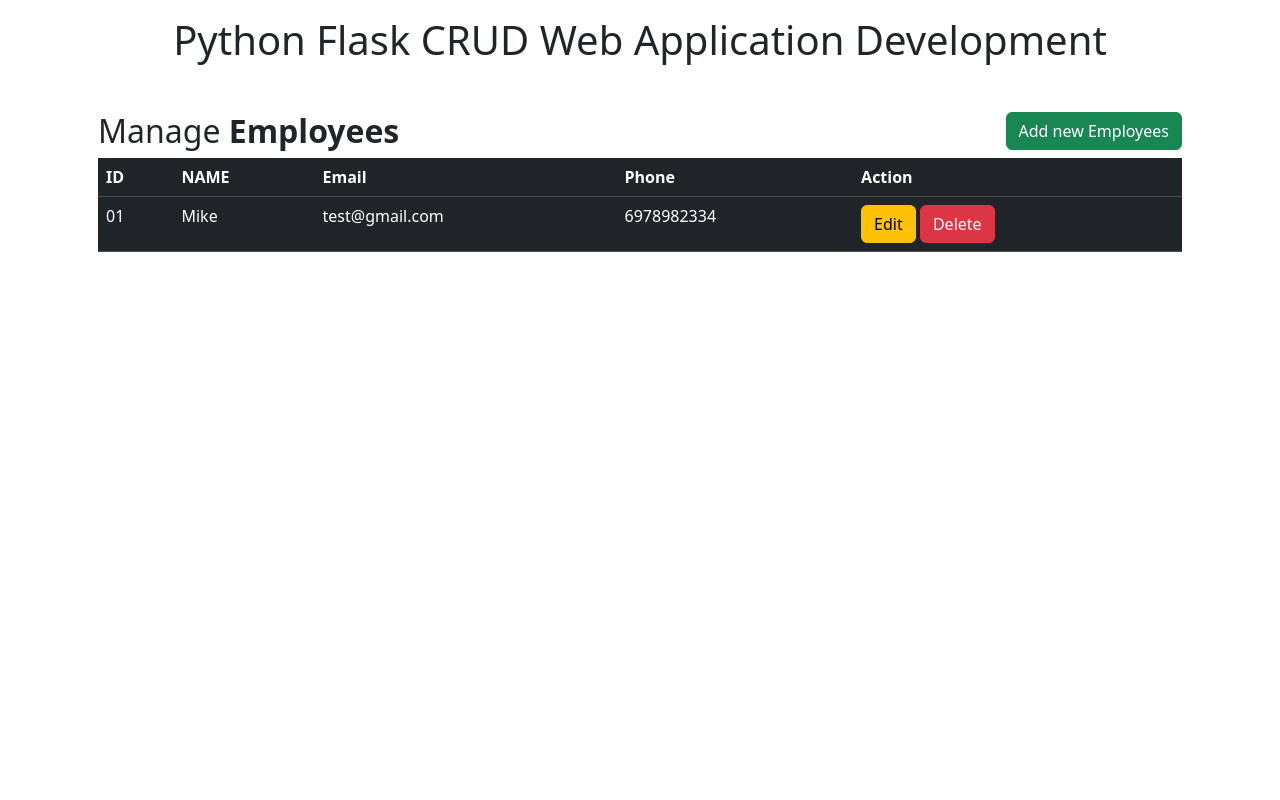
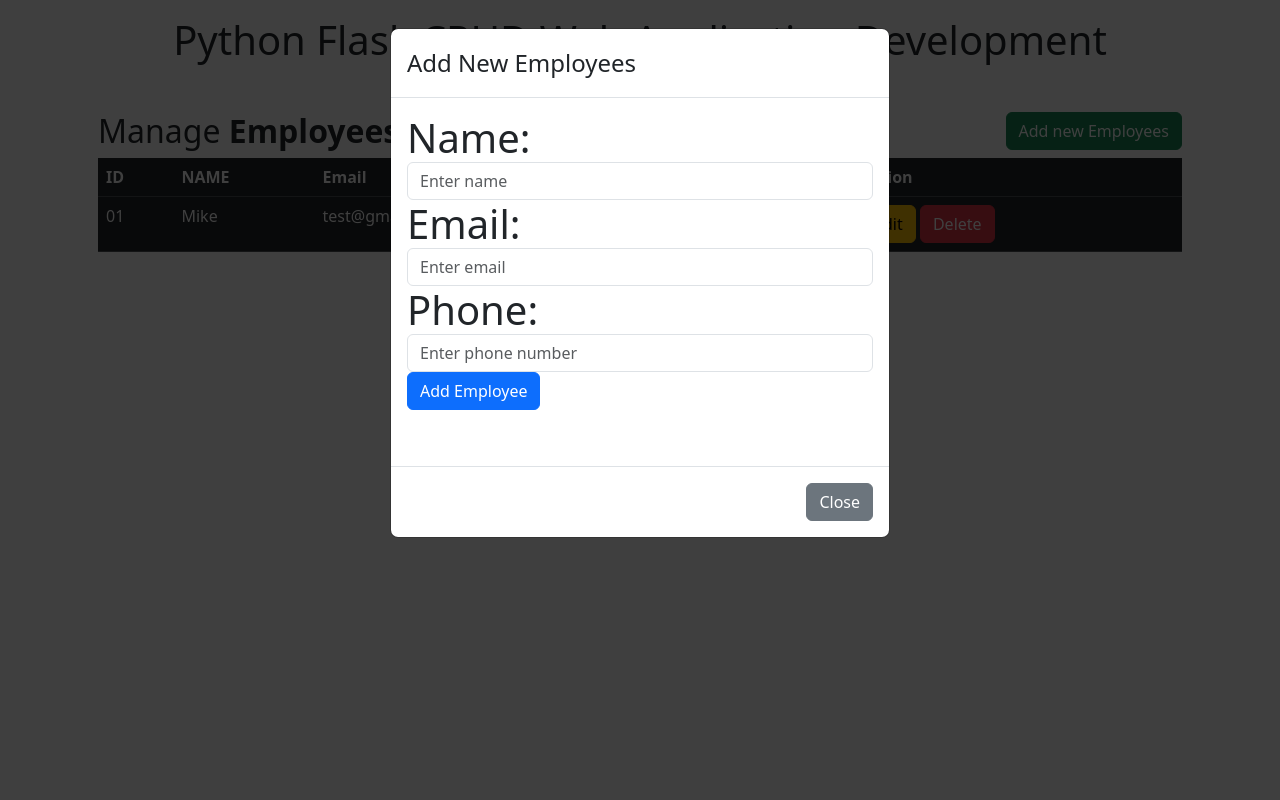
Before and after one commit to micksar/flask-sqlalchemy-templates, a Flask app: page / in a window 1280 px wide, after a click on "Add new Employees". Run offline with Flask 3, Linux system fonts and the light colour scheme; some libraries are stand-ins or nearby versions.

Commit message:
Finished html css

```diff
--- a/templates/base.html
+++ b/templates/base.html
@@ -1,5 +1,8 @@
 <head>
     <link href="https://cdn.jsdelivr.net/npm/bootstrap@5.3.0-alpha3/dist/css/bootstrap.min.css" rel="stylesheet" integrity="sha384-KK94CHFLLe+nY2dmCWGMq91rCGa5gtU4mk92HdvYe+M/SXH301p5ILy+dN9+nJOZ" crossorigin="anonymous">
+    <script src="https://ajax.googleapis.com/ajax/libs/jquery/3.6.4/jquery.min.js"></script>
+    <!-- Latest compiled JavaScript -->
+    <script src="https://maxcdn.bootstrapcdn.com/bootstrap/4.5.2/js/bootstrap.min.js"></script>
     <title>{% block title %} {% endblock %}</title>
 </head>
 
--- a/templates/index.html
+++ b/templates/index.html
@@ -36,6 +36,108 @@
                 </table>
 
             </div>
+
+
+
+<!-- Modal Add new employee -->
+<div id="mymodal" class="modal fade" role="dialog">
+    <div class="modal-dialog">
+      <div class="modal-content">
+        <div class="modal-header">
+          <h4 class="modal-title">Add New Employees</h4>
+        </div>
+
+        <div class="modal-body">
+
+          <form action="" method="POST">
+
+
+            <div class="form-group">
+              <label for="name">Name:</label>
+              <input type="text" class="form-control" id="name" placeholder="Enter name" required="1">
+            </div>
+
+            <div class="form-group">
+              <label for="email">Email:</label>
+              <input type="email" class="form-control" id="email" placeholder="Enter email" required="1">
+            </div>
+
+            <div class="form-group">
+              <label for="phone">Phone:</label>
+              <input type="tel" class="form-control" id="phone" placeholder="Enter phone number" required="1">
+            </div>
+
+            <div class="form-group">
+                <button class="btn btn-primary" type="submit">Add Employee</button>
+            </div>
+          </form>
+
+        </div>
+        <div class="modal-footer">
+          <button type="button" class="btn btn-secondary" data-dismiss="modal">Close</button>
+        </div>
+      </div>
+    </div>
+  </div>
+
+
+
+
+
+
+<!-- Modal Edit -->
+<div id="modaledit" class="modal fade" role="dialog">
+    <div class="modal-dialog">
+      <div class="modal-content">
+        <div class="modal-header">
+          <h4 class="modal-title">Update Information</h4>
+        </div>
+
+        <div class="modal-body">
+
+          <form action="" method="POST">
+
+
+            <div class="form-group">
+              <label for="name">Name:</label>
+              <input type="text" class="form-control" id="name" placeholder="Enter name" required="1">
+            </div>
+
+            <div class="form-group">
+              <label for="email">Email:</label>
+              <input type="email" class="form-control" id="email" placeholder="Enter email" required="1">
+            </div>
+
+            <div class="form-group">
+              <label for="phone">Phone:</label>
+              <input type="tel" class="form-control" id="phone" placeholder="Enter phone number" required="1">
+            </div>
+
+            <div class="form-group">
+                <button class="btn btn-primary" type="submit">Update</button>
+            </div>
+          </form>
+
+        </div>
+        <div class="modal-footer">
+          <button type="button" class="btn btn-secondary" data-dismiss="modal">Close</button>
+        </div>
+      </div>
+    </div>
+  </div>
+
+
+
+
+
+
+
+
+
+
+
+
+
         </div>
     </div>
 
```
